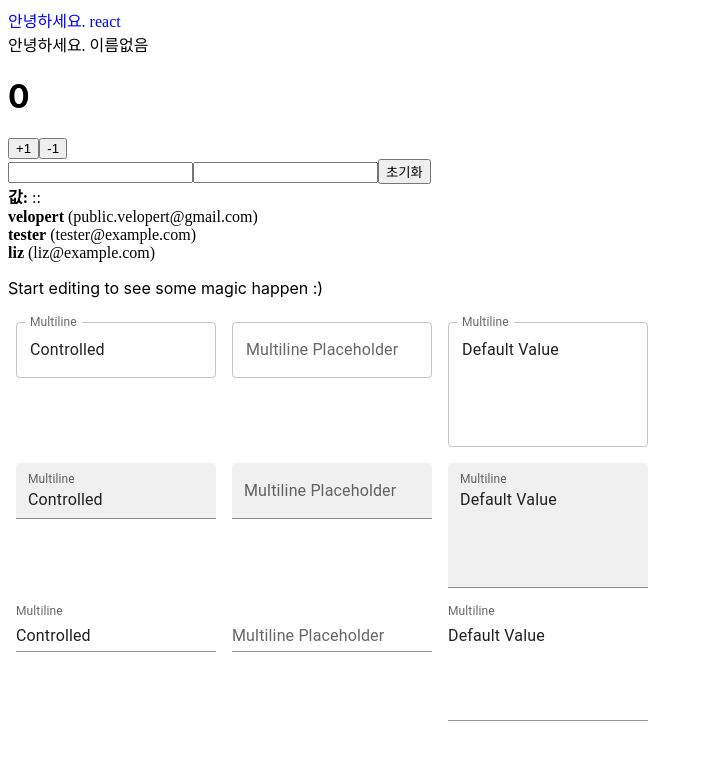
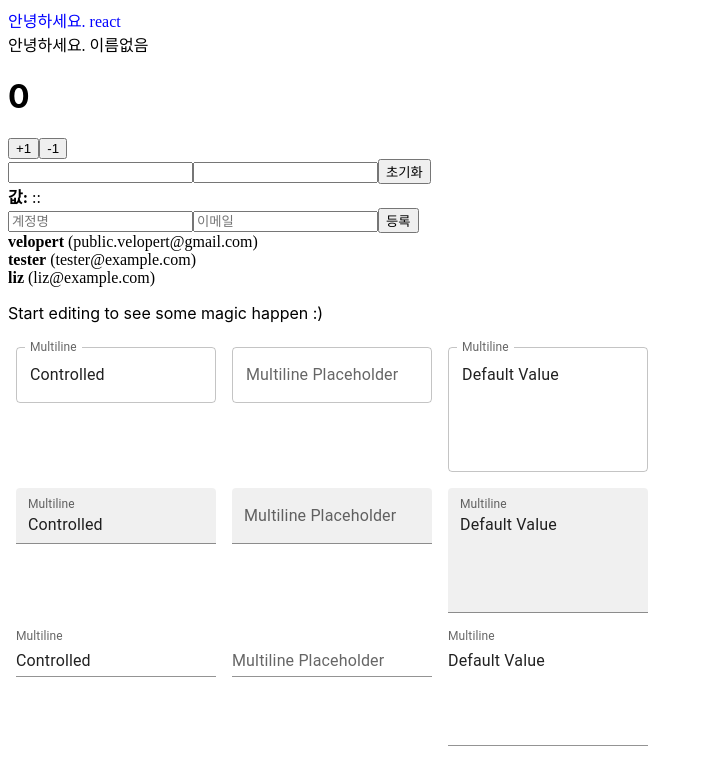
Before and after one commit to sangblee4528/react-20221128, a React (Create React App) app: page / in a window 1280 px wide. Shown: the top 760 px of the page, without its empty margins (0-703 px from the left). Built offline with nearby package versions, Linux system fonts and the light colour scheme.

Commit message:
2 files modified

```diff
--- a/src/App.js
+++ b/src/App.js
@@ -1,13 +1,26 @@
-import React, { useRef } from 'react';
+import React, { useRef, useState } from 'react';
 import './style.css';
 import MultilineTextFields from './MultilineTextFields';
 import Hello from './Hello';
 import Counter from './Counter';
 import UserList from './UserList';
+import CreateUser from './CreateUser';
 
 import InputSample from './InputSample';
 
 export default function App() {
+  const [inputs, setInputs] = useState({
+    username: '',
+    email: '',
+  });
+  const { username, email } = inputs;
+  const onChange = (e) => {
+    const { name, value } = e.target;
+    setInputs({
+      ...inputs,
+      [name]: value,
+    });
+  };
   const userlist = [
     {
       id: 1,
@@ -37,6 +50,7 @@ export default function App() {
       <Hello />
       <Counter />
       <InputSample />
+      <CreateUser />
       <UserList users={userlist} />
       <p>Start editing to see some magic happen :)</p>
       <MultilineTextFields />
--- a/src/CreateUser.js
+++ b/src/CreateUser.js
@@ -3,8 +3,18 @@ import React from 'react';
 function CreateUser({ username, email, onChange, onCreate }) {
   return (
     <div>
-      <input name="username" value={username} />
-      <input name="email" value={email} />
+      <input
+        name="username"
+        placeHolder="계정명"
+        onChange={onChange}
+        value={username}
+      />
+      <input
+        name="email"
+        placeHolder="이메일"
+        onChange={onChange}
+        value={email}
+      />
       <button onClick={onCreate}>등록</button>
     </div>
   );
```
